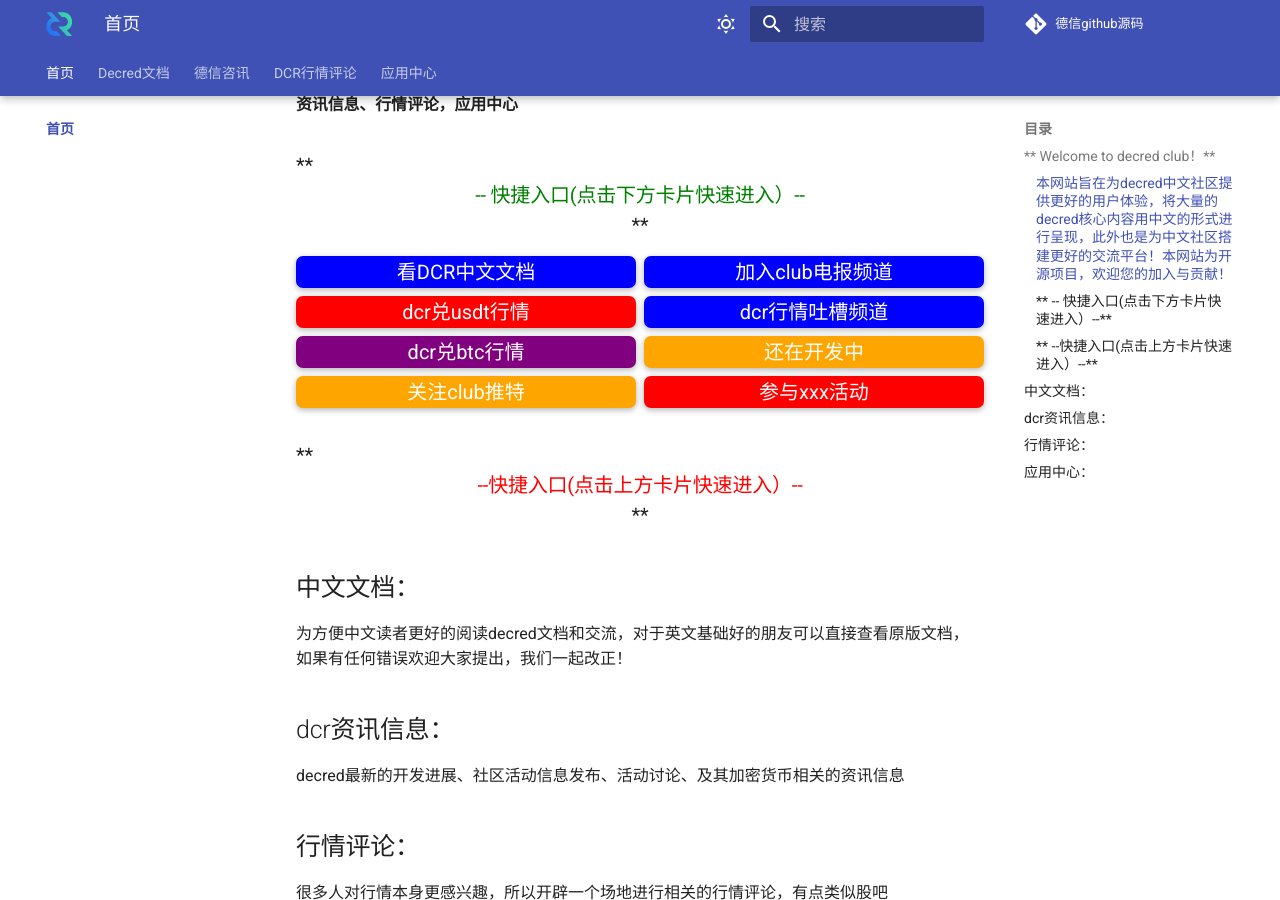
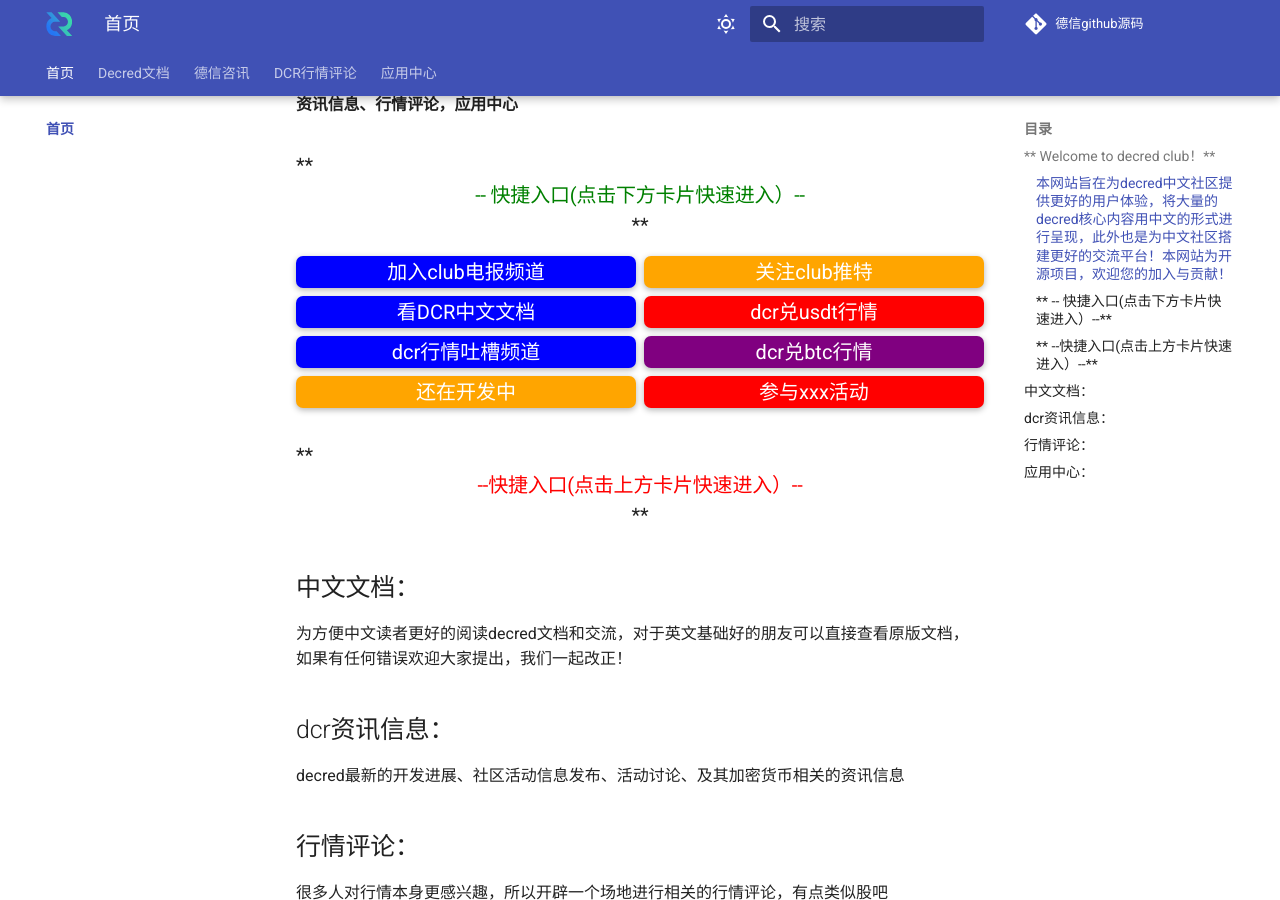
Before and after one commit to decredclub/decredclub, an MkDocs documentation site: the page built from docs/index.md, in a window 1280 px wide and 900 px high, scrolled down 318 px. Built offline with MkDocs 1.6.1 and Material for MkDocs 9.7.7, drawn with Linux system fonts in a browser that asks for light colours; comment, search, counter and statistics services are not loaded; some of the changed lines change nothing that is shown.

Commit message:
Update index.md

```diff
--- a/docs/index.md
+++ b/docs/index.md
@@ -82,11 +82,14 @@
 </head>
 <body>
     <div class="grid">
+    <div class="grid-item blue " onclick="location.href='https://t.me/decredclub'">
+      加入club电报频道
+    </div>
+    <div class="grid-item orange" onclick="location.href='https://twitter.com/decredclub'">
+      关注club推特
+    </div>
     <div class="grid-item blue" onclick="location.href='Documentation/Introduction/Decred简介/'">
       看DCR中文文档
-    </div>
-    <div class="grid-item green" onclick="location.href='https://t.me/decredclub'">
-      加入club电报频道
     </div>
     <div class="grid-item red" onclick="location.href='news/price/dcr-usdt/'">
       dcr兑usdt行情
@@ -99,9 +102,6 @@
     </div>
     <div class="grid-item orange" onclick="location.href='another-page.html'">
       还在开发中
-    </div>
-        <div class="grid-item orange" onclick="location.href='https://twitter.com/decredclub'">
-      关注club推特
     </div>
     <div class="grid-item red"  onclick="location.href='another-page.html'">
       参与xxx活动
```
